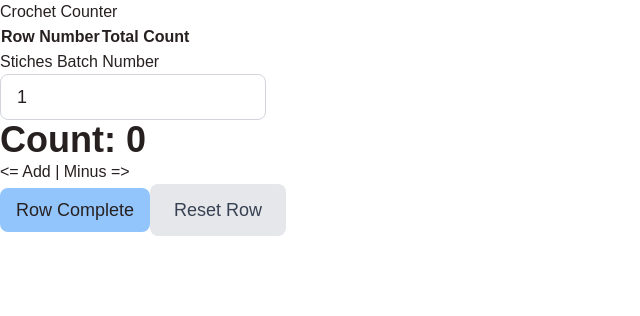
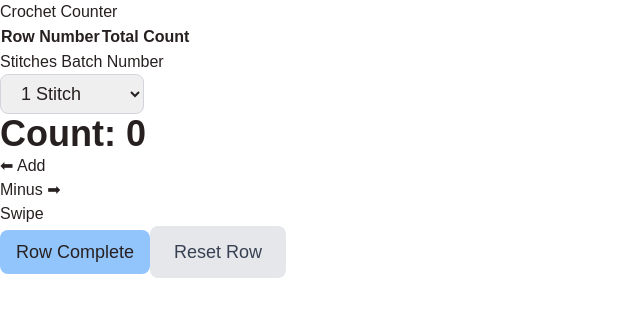
Before and after one commit to arksha/MeowZi, a Next.js app: page / in a window 1280 px wide. Shown: the top 316 px of the page, without its empty margins (0-640 px from the left). Built offline with nearby package versions, Linux system fonts and the light colour scheme.

Commit message:
Arksha/updatestyle (#4)
* add scroll bar to table, adjust to vertical view

* fix style in swipe button

```diff
--- a/src/components/Counter.tsx
+++ b/src/components/Counter.tsx
@@ -64,37 +64,64 @@ export default function Counter() {
     }, [direction, AddCount, MinusCount]);
 
     return (
-        <div >
-            <div className="grid grid-rows-2 items-center gap-4 p-6">
-                <div>
-                    <Records items={rowStiches} />
+        <div className="flex flex-col items-center gap-8 p-8">
+            {/* Records Section */}
+            <div className="w-full max-w-2xl">
+                <Records items={rowStiches} />
+            </div>
+
+            {/* Controls Section */}
+            <div className="w-full max-w-md flex flex-col gap-6">
+                {/* Stitches Batch Selector */}
+                <div className="flex flex-col items-center gap-2">
+                    <p className="label-primary text-lg font-semibold">Stitches Batch Number</p>
+                    <select
+                        className="appearance-none input-primary w-full max-w-xs p-2 border border-gray-300 rounded-md bg-white text-gray-800 focus:outline-none focus:ring-2 focus:ring-blue-500 text-base"
+                        value={stichesBatch}
+                        onChange={(e) => setStichesBatch(Number(e.target.value))}
+                    >
+                        <option className="bg-blue-100 text-blue-800 font-medium text-base" value={1}>
+                            1 Stitch
+                        </option>
+                        <option className="bg-blue-200 text-blue-800 font-medium text-base" value={5}>
+                            5 Stitches
+                        </option>
+                        <option className="bg-blue-300 text-blue-800 font-medium text-base" value={10}>
+                            10 Stitches
+                        </option>
+                        <option className="bg-blue-400 text-blue-800 font-medium text-base" value={15}>
+                            15 Stitches
+                        </option>
+                        <option className="bg-blue-500 text-white font-medium text-base" value={20}>
+                            20 Stitches
+                        </option>
+                    </select>
                 </div>
-                <div>
-                    <div>
-                        <p className="label-primary">Stiches Batch Number</p>
 
-                        <input type="text" className="input-primary"
-                            value={stichesBatch}
-                            onChange={(e) => setStichesBatch(Number(e.target.value))}
-                            placeholder="Enter stiches batch" />
-                    </div>
-                    <h2 className="title">Count: {count} </h2>
-                    <div>
-                        <div className="flex-1 p-4">
-                            <SwipeButton
-                                setDragDirection={setDirection}
-                            />
-                        </div>
-                    </div>
-                    <div>
-                        <div className="flex-1 p-4">
-                            <button className="btn-primary"
-                                onClick={CompleteRow}>Row Complete</button>
-                            <button className="btn-secondary"
-                                onClick={() => setCount(0)}>Reset Row</button>
-                        </div>
+                {/* Count Display */}
+                <div className="text-center">
+                    <h2 className="title text-2xl font-bold">Count: {count}</h2>
+                </div>
 
-                    </div>
+                {/* Swipe Button */}
+                <div className="flex justify-center">
+                    <SwipeButton setDragDirection={setDirection} />
+                </div>
+
+                {/* Action Buttons */}
+                <div className="flex justify-center gap-4">
+                    <button
+                        className="btn-primary px-4 py-2 bg-blue-500 text-white rounded-md shadow-md active:bg-blue-400"
+                        onClick={CompleteRow}
+                    >
+                        Row Complete
+                    </button>
+                    <button
+                        className="btn-secondary px-4 py-2 bg-gray-300 text-gray-800 rounded-md shadow-md active:bg-gray-200"
+                        onClick={() => setCount(0)}
+                    >
+                        Reset Row
+                    </button>
                 </div>
             </div>
         </div>
--- a/src/components/SwipeButton.tsx
+++ b/src/components/SwipeButton.tsx
@@ -1,42 +1,69 @@
 "use client"; // Enables client-side state
 
 import { motion, PanInfo } from "framer-motion";
+import { useEffect, useState } from "react";
 
 type SwipeButtonProps = {
     setDragDirection: React.Dispatch<React.SetStateAction<number>>;
 };
 
-const SwipeButton: React.FC<SwipeButtonProps> = ({
-    setDragDirection,
-}) => {
+const SwipeButton: React.FC<SwipeButtonProps> = ({ setDragDirection }) => {
+    const [dragConstraints, setDragConstraints] = useState({ left: -100, right: 100 });
 
-    const handleOnDrag = (_: MouseEvent | TouchEvent | PointerEvent, info: PanInfo) =>{
+    useEffect(() => {
+        const updateConstraints = () => {
+            const screenWidth = window.innerWidth;
+            const constraint = Math.min(screenWidth / 4, 150); // Limit to 1/4th of screen width or max 150px
+            setDragConstraints({ left: -constraint, right: constraint });
+        };
+
+        updateConstraints(); // Set initial constraints
+        window.addEventListener("resize", updateConstraints); // Update on screen resize
+
+        return () => {
+            window.removeEventListener("resize", updateConstraints); // Cleanup listener
+        };
+    }, []);
+
+    const handleOnDrag = (_: MouseEvent | TouchEvent | PointerEvent, info: PanInfo) => {
         if (info.offset.x > 0) {
             setDragDirection(-1); // drag to right
         } else {
             setDragDirection(1); // drag to left
         }
-    }
+    };
+
     const handleDragEnd = () => {
         setDragDirection(0);
     };
+
     return (
-        <div>
+        <div className="relative w-full flex items-center justify-center">
+            {/* Left Label */}
+            <div className="absolute left-0 flex items-center gap-2">
+                <span className="text-blue-500 font-bold">⬅ Add</span>
+            </div>
+
+            {/* Right Label */}
+            <div className="absolute right-0 flex items-center gap-2">
+                <span className="text-blue-500 font-bold">Minus ➡</span>
+            </div>
+
             <motion.div
                 dragSnapToOrigin
                 drag="x" // Allow horizontal dragging
-                dragConstraints={{ left: -250, right: 250 }} // Limit drag area
+                dragConstraints={dragConstraints} // Dynamically calculated constraints
                 dragElastic={0.2} // Adds resistance
                 animate={{ x: 0 }} // Always return to center
                 transition={{ type: "spring", stiffness: 200, damping: 10 }}
                 onDragEnd={handleDragEnd}
                 onDrag={handleOnDrag}
-                className="h-16 bg-blue-500 text-white flex items-center justify-center rounded-lg shadow-lg"
-                >
-                <p>{"<"}= Add | Minus ={">"}</p>
+                className="w-auto px-4 h-16 bg-blue-600 bg-opacity-50 text-white flex items-center justify-center rounded-lg shadow-lg"
+            >
+                <p className="text-lg font-semibold tracking-wide">Swipe</p>
             </motion.div>
         </div>
-    )
-}
+    );
+};
 
 export default SwipeButton;
```
